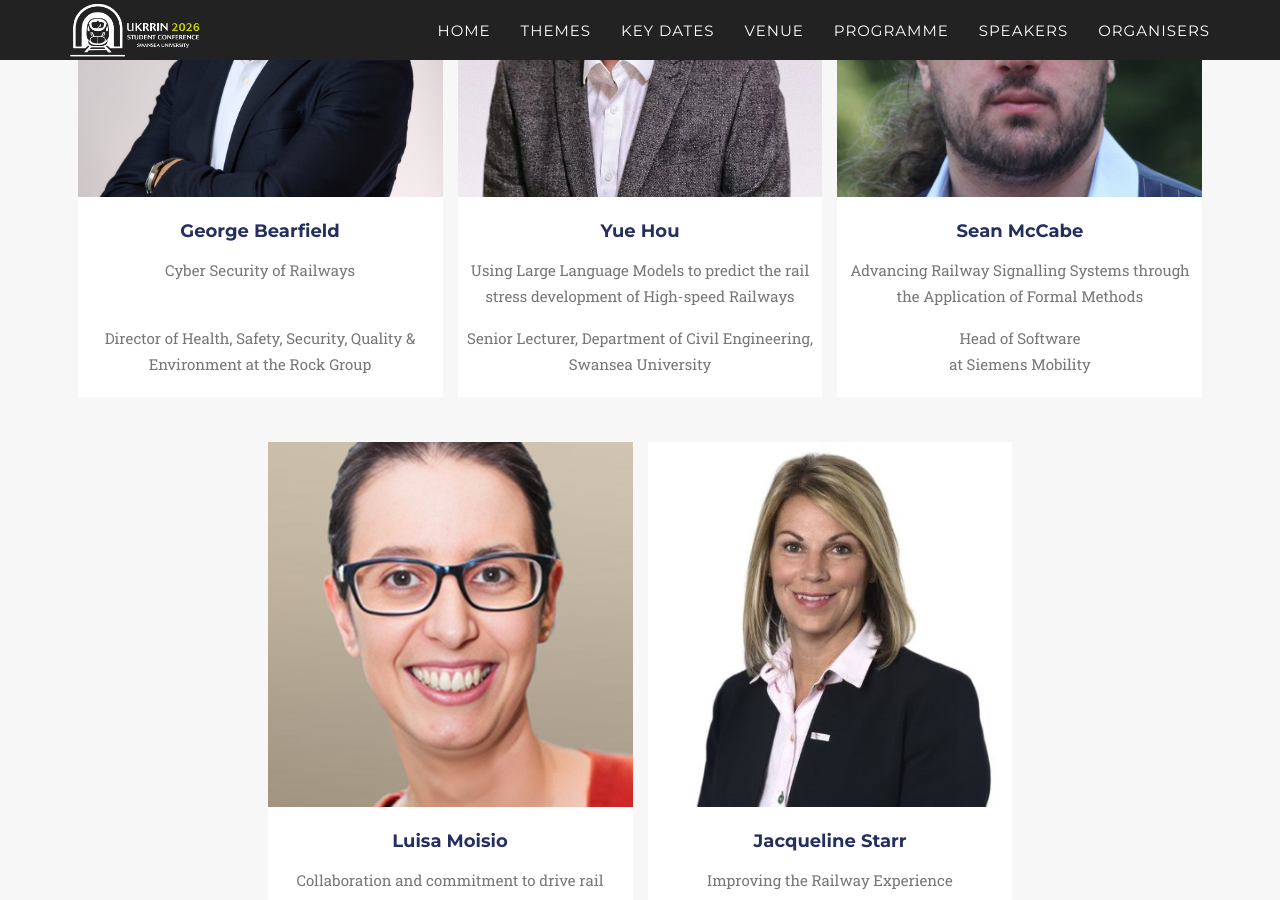
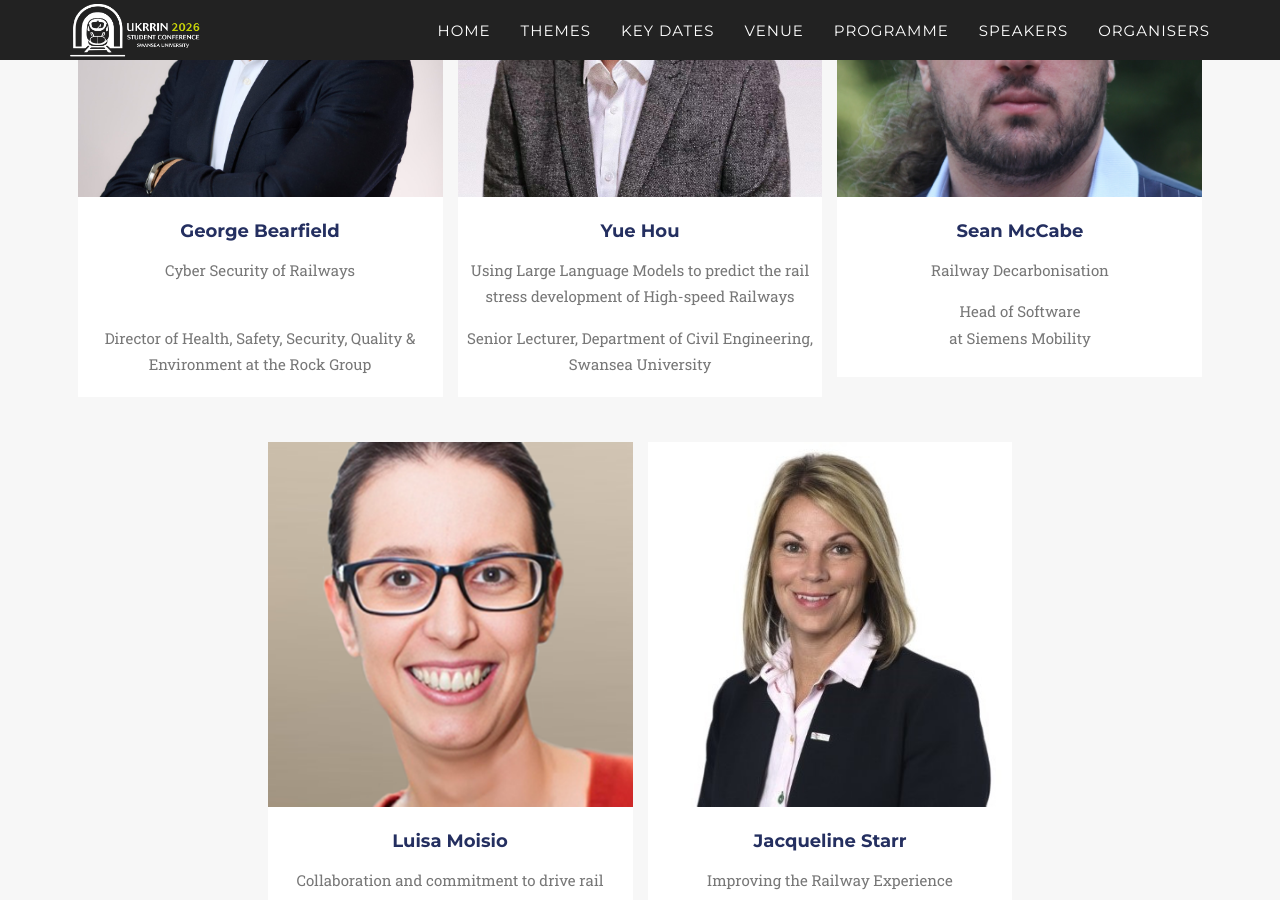
Before and after one commit to ukrrin2026swansea/ukrrin2026swansea.github.io, a Jekyll site: the page built from _2017_pages/speakers.html, in a window 1280 px wide and 900 px high, scrolled down 564 px. Built offline with Jekyll 4.4.1, drawn with Linux system fonts in a browser that asks for light colours; some web fonts are replaced.

Commit message:
sean title 2

```diff
--- a/_data/twenty_17/speakers.yml
+++ b/_data/twenty_17/speakers.yml
@@ -16,7 +16,7 @@
 
 - title: Sean McCabe
   name: Sean McCabe
-  subtitle: Advancing Railway Signalling Systems through the Application of Formal Methods
+  subtitle: Railway Decarbonisation
   img: SeanMcCabe.JPG
   thumbnail: SeanMcCabe.JPG
   alt: Picture of Sean McCabe
```
